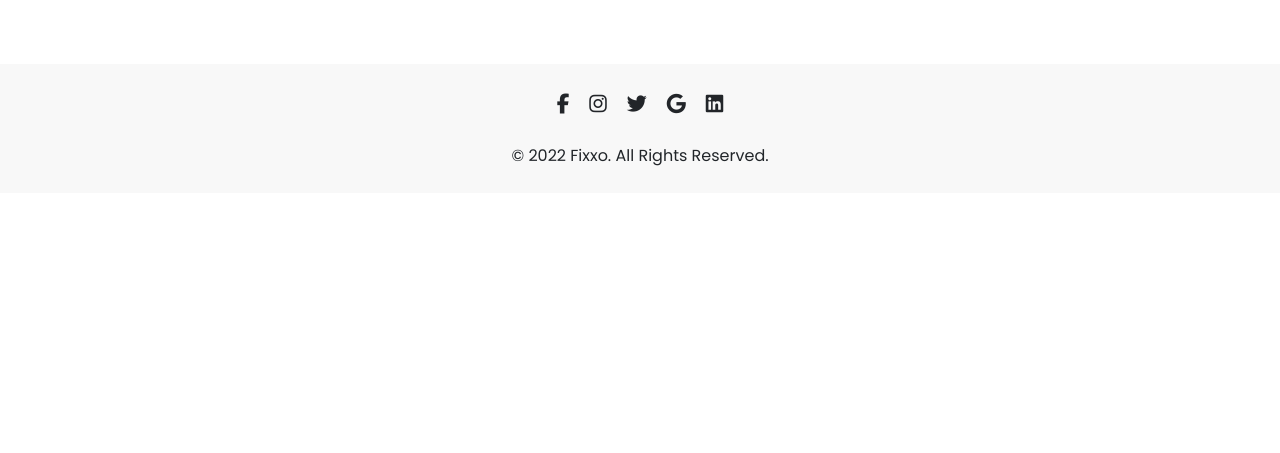
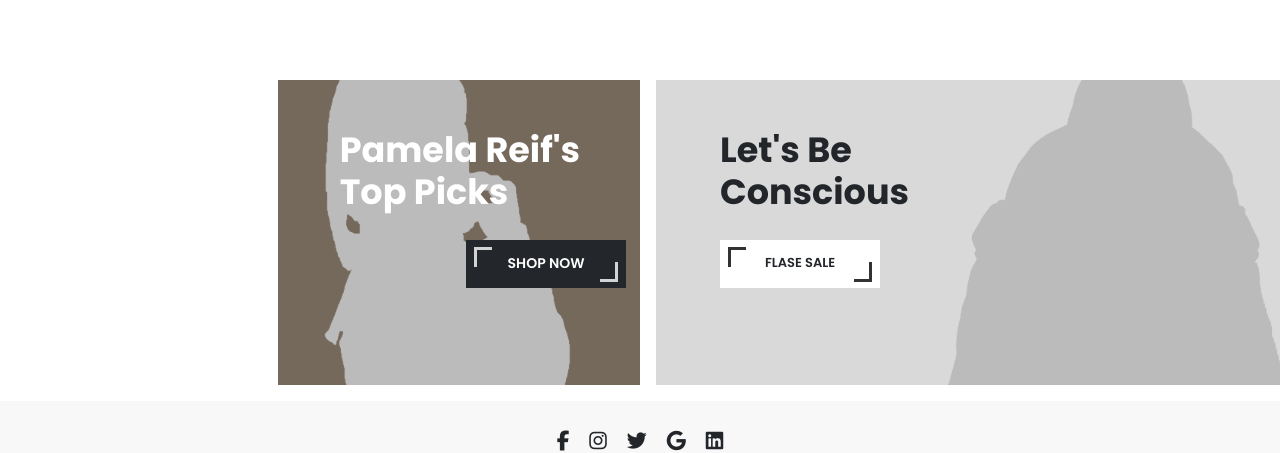
Before and after one commit to SaadHadood/EKSSNH22-JavaScript-Frontend-React, a React (Create React App) app: page / in a window 1280 px wide. Shown: the part 1645-2098 px from the top of the page. Before the commit the page ends 1838 px from the top, so only its background shows below. Built offline with nearby package versions, Linux system fonts and the light colour scheme.

Commit message:
TopPicksAdded

```diff
--- a/src/App.js
+++ b/src/App.js
@@ -11,9 +11,11 @@
 import ProductDetailsView from './views/ProductDetailsView';
 import CategoriesView from './views/CategoriesView';
 import ShopNowView from './views/ShopNowView';
+import FlasheSaleView from './views/FlasheSaleView'
 import FooterSection from './sections/FooterSection';
 import MainMenuSection from './sections/MainMenuSection';
 import ShowCase from './sections/ShowCase';
+import TopPicks from './sections/TopPicks';
 
 function App() {
   return (
@@ -29,6 +31,7 @@
         <Route path="/wishlist" element={<WishListView />} />
         <Route path="/shoppingcart" element={<ShoppingCartView />} />
         <Route path="/shopnow" element={<ShopNowView />} />
+        <Route path="/flashesale" element={<FlasheSaleView />} />
 
         <Route path="*" element={<NotFoundView />} />
       </Routes>
--- /dev/null
+++ b/src/assets/scss/sections/_TopPicks.scss
@@ -0,0 +1,104 @@
+.top-picks {
+    .container {
+        position: relative;
+        display: flex;
+        justify-content: space-between;
+        align-items: center;
+        margin-top: 2rem;
+        padding-right: 12rem;
+        padding-left: 12rem;
+    }
+
+    .card {
+        border: none;
+    }
+
+    .card-body {
+        & img {
+            width: 625px;
+        }
+
+        & h1 {
+            position: absolute;
+            bottom: 180px;
+            right: 60px;
+            font-family: Poppins;
+            font-weight: bold;
+            font-size: 35px;
+            color: #FFFFFF;
+        }
+
+        .btn {
+            position: absolute;
+            top: 50%;
+            left: 54%;
+            margin-top: 0.5rem;
+            padding-top: 0.8rem;
+            font-family: Poppins;
+            font-size: 14px;
+            color: #FFFFFF;
+            background-color: #23262A;
+            height: 3rem;
+            width: 10rem;
+            font-weight: 600;
+            border-radius: 0%;
+            border: none;
+            text-decoration: none;
+            transition: all 0.2s ease-in-out;
+
+                &:hover {
+                    color: rgb(187, 3, 3);
+                }
+        }
+    }
+
+    a::before,
+    a::after{
+        position: absolute;
+        content: '';
+        width: 18px;
+        height: 20px;
+    }
+
+    a::before {
+        left: 8px;
+        top: 7px;
+        border-left: 3px solid white;
+        border-top: 3px solid white;
+        opacity: 0.8;
+    }
+    a::after {
+        right: 8px;
+        bottom: 6px;
+        border-right:3px solid white;
+        border-bottom:3px solid white;
+        opacity: 0.8;
+    }
+
+    #Conscious {
+        color: #222529;
+        left: 80px;
+    }
+
+        #Conscious-btn {
+            background-color: #FFFFFF;
+            color: #222529;
+            font-size: 13px;
+            font-weight: 600;
+            left: 80px;
+        }
+            #Conscious-btn:hover {
+                background-color:#EFEFEF;
+                color: rgb(187, 3, 3);
+            }
+
+            #Conscious-btn::before {
+                border-left: 3px solid black;
+                border-top: 3px solid black;
+            }
+            #Conscious-btn::after {
+                border-right:3px solid black;
+                border-bottom:3px solid black;
+            }
+
+}
--- a/src/assets/scss/style.scss
+++ b/src/assets/scss/style.scss
@@ -10,4 +10,5 @@
 @import "./sections/MainMenuSection";
 @import "./sections/ProductGridSection";
 @import "./sections/FooterSection";
-@import "./sections/ShowCase"
+@import "./sections/ShowCase";
+@import "./sections/TopPicks";
--- /dev/null
+++ b/src/sections/TopPicks.js
@@ -0,0 +1,30 @@
+import React from 'react'
+import TopPicksWommen from '../assets/images/top-picks-wommen.svg'
+import Conscious from '../assets/images/Conscious.svg'
+import { NavLink } from 'react-router-dom'
+
+const TopPicks = () => {
+  return (
+    <section className="top-picks">
+    <div className="container">
+        <div className="card">
+                <div className="card-body">
+                    <img src={TopPicksWommen} alt="top picks images"/>
+                    <h1>Pamela Reif's <br/>Top Picks</h1>
+                    <NavLink className="btn btn-lg btn-white" to="/shopnow" end>SHOP NOW</NavLink>
+                </div>
+        </div>
+
+        <div className="card">
+                <div className="card-body">
+                    <img src={Conscious} alt="top picks images"/>
+                    <h1 id="Conscious">Let's Be <br/> Conscious</h1>
+                    <NavLink id="Conscious-btn" className="btn btn-lg btn-white" to="/flashesale" end>FLASE SALE</NavLink>
+                </div>
+        </div>
+    </div>
+</section>
+  )
+}
+
+export default TopPicks
--- /dev/null
+++ b/src/views/FlasheSaleView.js
@@ -0,0 +1,14 @@
+import React from 'react'
+import FooterSection from '../sections/FooterSection'
+import MainMenuSection from '../sections/MainMenuSection'
+
+const FlasheSaleView = () => {
+  return (
+    <>
+      <MainMenuSection />
+      <FooterSection />
+    </>
+  )
+}
+
+export default FlasheSaleView
--- a/src/views/HomeView.js
+++ b/src/views/HomeView.js
@@ -3,6 +3,7 @@
 import MainMenuSection from '../sections/MainMenuSection'
 import ShowCase from '../sections/ShowCase'
 import ProductGridSection from '../sections/ProductGridSection'
+import TopPicks from '../sections/TopPicks'
 
 const HomeView = () => {
 
@@ -25,6 +26,7 @@
       <ShowCase />
       <ProductGridSection tittle="Featured Products" products={featuredProducts} />
       <ProductGridSection tittle="Top Products" products={topProducts} />
+      <TopPicks />
       <FooterSection />
     </>
   )
```
Also changed, not shown: src/assets/scss/sections/_ProductGridSection.scss (line endings or trailing spaces), src/style.min.css, 1 other file (tests, documents, lock files or other folders).
